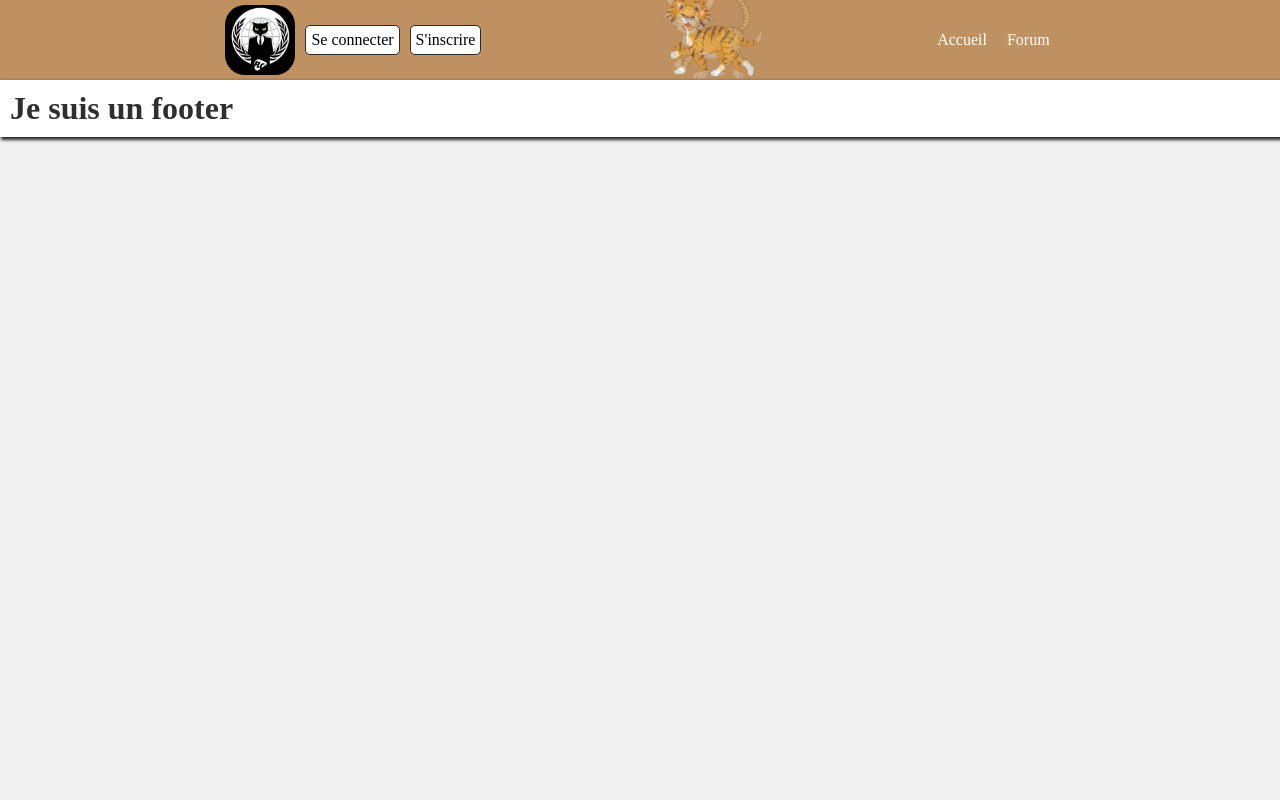
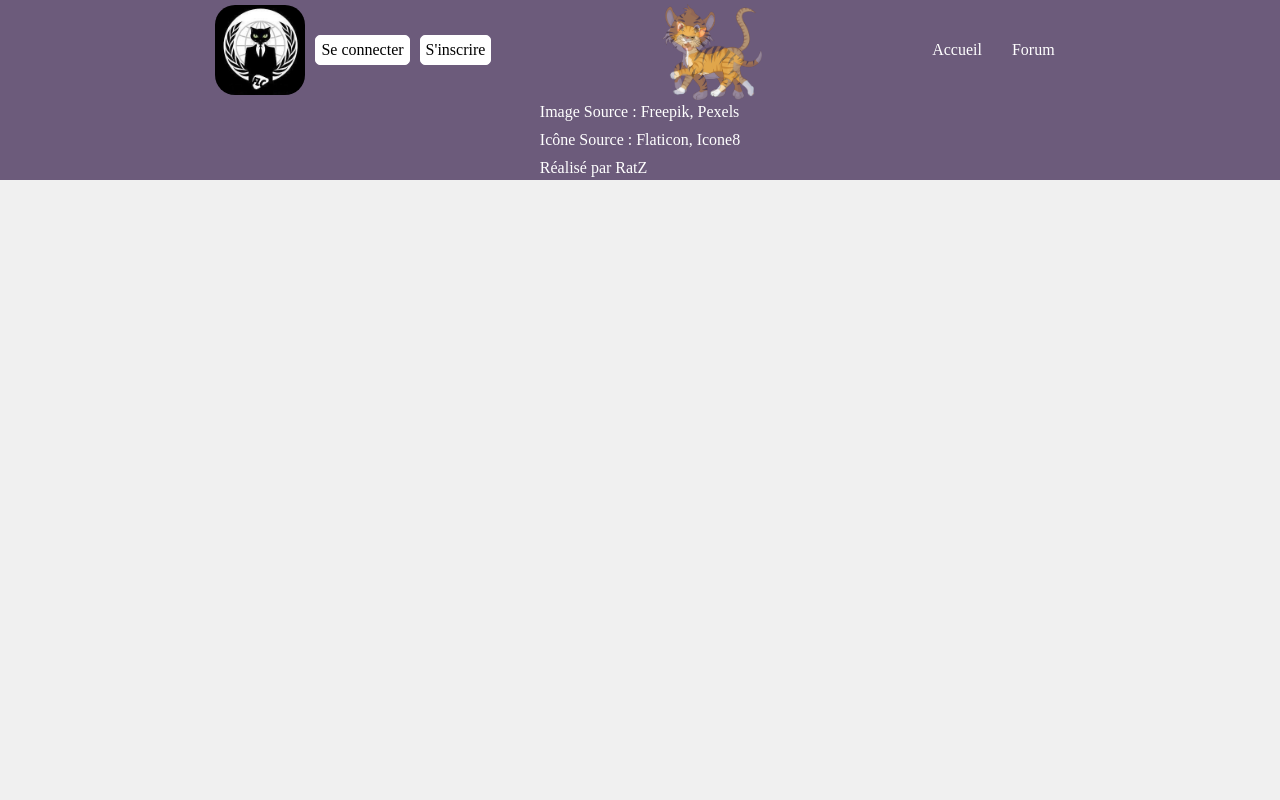
Before and after one commit to RatZ6913/Forum_ECF, a PHP site: template src/views/home.view.php in a window 1280 px wide. Run offline with PHP 8.4, Linux system fonts and the light colour scheme; the template is opened without the code that fills it, so the values that code supplies are empty.

Commit message:
Update Footer Style
Update Footer Style

```diff
--- a/assets/css/style.css
+++ b/assets/css/style.css
@@ -1,7 +1,5 @@
 /* Enregistrement des variables  */
 :root {
-  --primary-color: #008080;
-  --secondary-color: #bf9160;
   --border: 1px solid #2b2b2b;
   --box-shadow: 2px 2px 3px 1px #2b2b2b;
 }
@@ -30,7 +28,7 @@ nav {
   display: flex;
   justify-content: space-around;
   align-items: center;
-  background-color: var(--secondary-color);
+  background-color: #6c5b7b;
   box-shadow: var(--box-shadow);
   min-height: 10vh;
   background-size: 100px;
@@ -52,13 +50,19 @@ nav {
 
 #box-profil a {
   text-decoration: none;
-  color: white;
+  color: #355c7d;
   border: var(--border);
   background-color: white;
   border-radius: 5px;
   padding: 5px;
   margin: 5px;
   color: black;
+  border-color: white;
+}
+
+#box-profil a:hover {
+  background-color: #f8b195;
+  color: #6c5b7b;
 }
 
 nav ul {
@@ -70,11 +74,18 @@ nav ul li a {
   text-decoration: none;
   margin: 10px;
   color: white;
+  padding: 5px;
+}
+
+li a:hover {
+  color: #6c5b7b;
+  background-color: #f8b195;
+  border-radius: 5px;
 }
 
 nav img {
-  width: 80px;
-  height: 80px;
+  width: 100px;
+  height: 100px;
   border-radius: 25px;
   padding: 5px;
 }
@@ -96,7 +107,7 @@ nav img {
   align-items: center;
   justify-content: space-between;
   flex-direction: column;
-  height: 80vh;
+  height: 70vh;
   margin: 1rem;
   padding: 1rem;
   background-image: url('../../assets/images/import/cat-bg.jpg');
@@ -104,7 +115,7 @@ nav img {
   background-position: center;
 }
 
-#home h1, p {
+#home h1, #home p {
   font-size: 32px;
   color: #2f2f2f;
   background-color: white;
@@ -142,6 +153,10 @@ form {
 
 /* Footer  */
 
+footer {
+  background-color: #6c5b7b;
+  height: 10vh;
+}
 
 /* Classes utilitaires Flex  */
 .d-flex {
@@ -236,6 +251,10 @@ form {
   color: blue;
 }
 
+.white {
+  color: white;
+}
+
 /* BOUTTONS  */
 
 .btn {
--- a/src/views/home.view.php
+++ b/src/views/home.view.php
@@ -7,7 +7,8 @@ $title = 'Page d\'accueil';
 <main>
   <section id="home">
     <h1>Bienvenue ! <span class="blue"> <?= $_SESSION['pseudo'] ?? ''; ?> </span></h1>
-    <p>Ici, regroupe la communauté des chats !</p>
+    <p class="text-center">Ici, regroupe la communauté des chats ! <br>
+      Pour accéder à notre forum, veuillez vous connecter</p>
   </section>
 </main>
 <?php
--- a/src/views/includes/footer.php
+++ b/src/views/includes/footer.php
@@ -1,3 +1,7 @@
-<footer>
-  <p>Je suis un footer </p>
+<footer class="d-flex flex-column items-center j-content-center">
+  <div class="d-flex flex-column">
+    <p class="m-5 white">Image Source : Freepik, Pexels</p>
+    <p class="m-5 white">Icône Source : Flaticon, Icone8</p>
+    <p class="m-5 white">Réalisé par RatZ</p>
+  </div>
 </footer>
```
